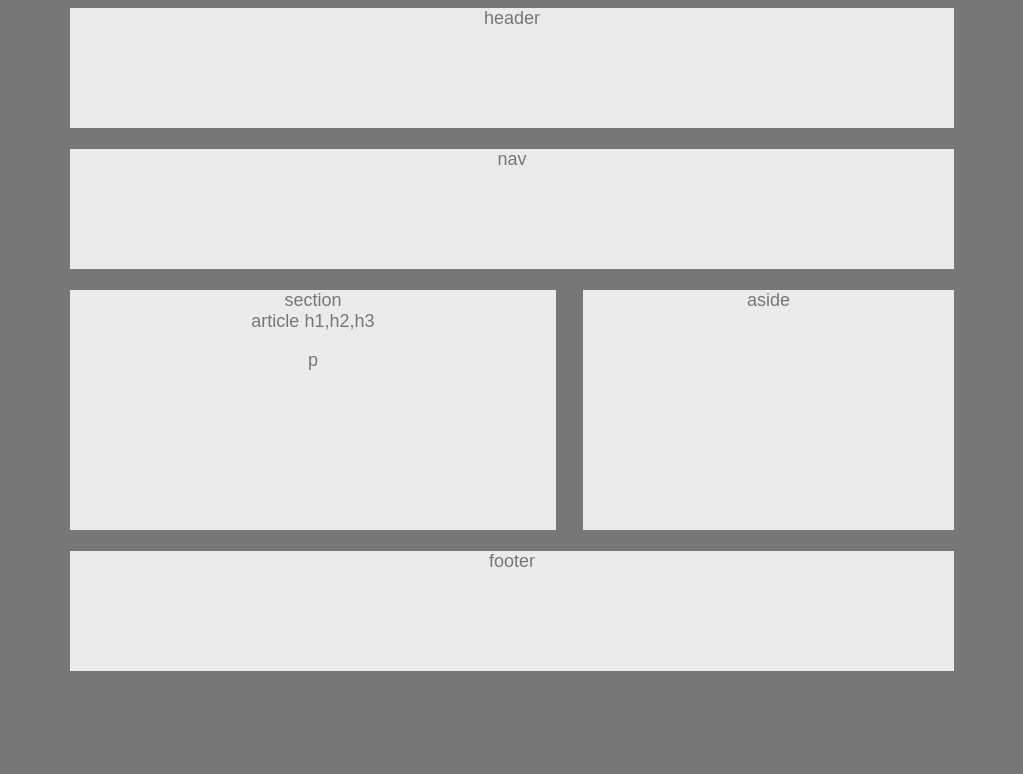
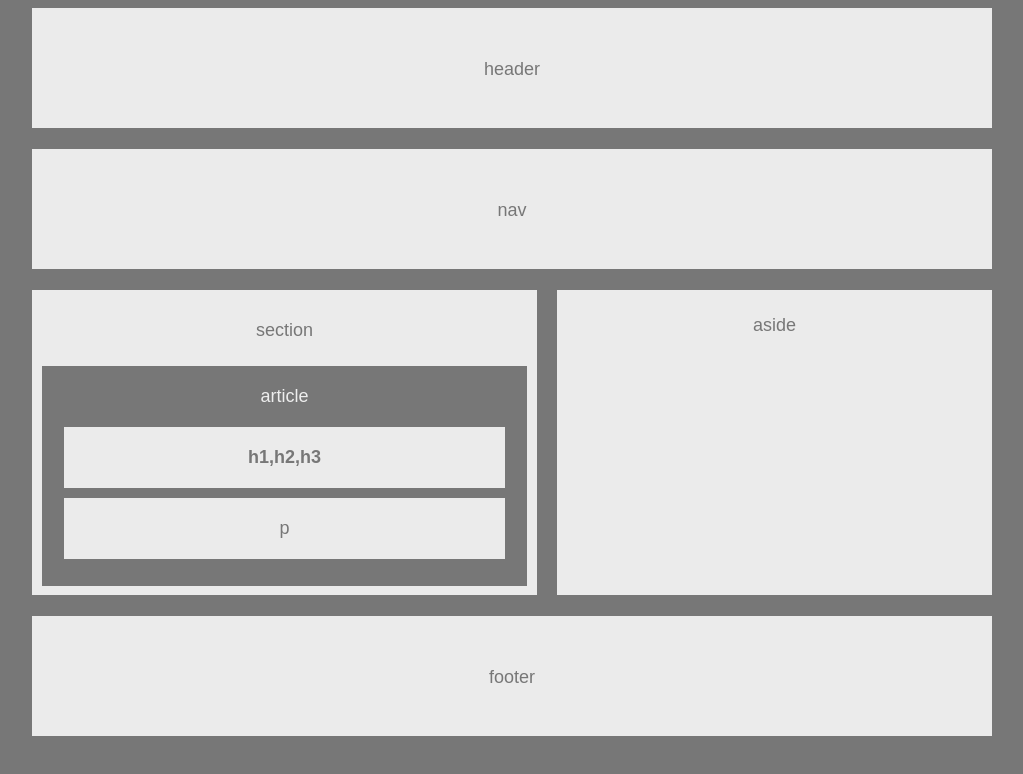
Before and after one commit to MauricioGtrz/HW-Wireframe, a plain HTML site: page index.html in a window 1280 px wide. Shown: the whole page, without its empty margins (128-1151 px from the left). Drawn offline with Linux system fonts and the light colour scheme.

Commit message:
finished HW asignment

```diff
--- a/index.html
+++ b/index.html
@@ -17,7 +17,8 @@
                 section
                 <article>
                     article
-                    <h>h1,h2,h3</h>
+                    <br>
+                    <h1 class="h">h1,h2,h3</h1>
                     <p>p</p>
                 </article>
             </section>
--- a/style.css
+++ b/style.css
@@ -1,44 +1,89 @@
 body {
     background-color: #777;
     font-family: Arial, Helvetica, sans-serif;
-    width: auto;
+    width: 960px;
     font-size: 18px;
+    margin-left: auto;
+    margin-right: auto;
+    overflow: auto;
 }
 
 header,nav,footer {
     background-color: #ebebeb;
     text-align: center;
-    height: 120px;
+    height: 69px;
     color: #777;
-    width: 70%;
+    width: 100%;
+    margin-right: auto;
+    margin-left: auto;
+    padding-top: 51px;
+}
+
+div {
+    height: 305px;
+    color: #777;
+    width: 100%;
     margin-right: auto;
     margin-left: auto;
     clear: both;
 }
 
-div {
-    height: 240px;
-    color: #777;
-    width: 70%;
-    margin-right: auto;
-    margin-left: auto;
-}
-
 section {
     background-color: #ebebeb;
-    height: 100%;
+    height: 270px;
     color: #777;
     text-align: center;
-    width: 55%;
+    width: 495px;
     float: left;
     margin-right: auto;
+    padding: 5px;
+    padding-top: 30px;
 }
 
 aside {
     background-color: #ebebeb;
-    height: 100%;
+    height: 280px;
     color: #777;
     text-align: center;
-    width: 42%;
+    padding-top: 25px;
+    width: 435px;
     float: right;
 }
+
+article {
+    background-color: #777;
+    text-align: center;
+    height: 180px;
+    color: #eeeeee;
+    width: 90%;
+    margin-right: auto;
+    margin-left: auto;
+    clear: both;
+    padding: 20px;
+    margin-top: 25px;
+}
+
+h1 {
+    background-color: #ebebeb;
+    color: #777;
+    font-family: Arial, Helvetica, sans-serif;
+    font-size: 18px;
+    text-align: center;
+    padding: 20px;
+    width: 90%;
+    margin: 10px;
+    margin-top: 20px;
+    margin-left: auto;
+    margin-right: auto;
+}
+
+p{
+    background-color: #ebebeb;
+    color: #777;
+    font-family: Arial, Helvetica, sans-serif;
+    font-size: 18px;
+    text-align: center;
+    padding: 20px;
+    width: 90%;
+    margin: auto;
+}
```
